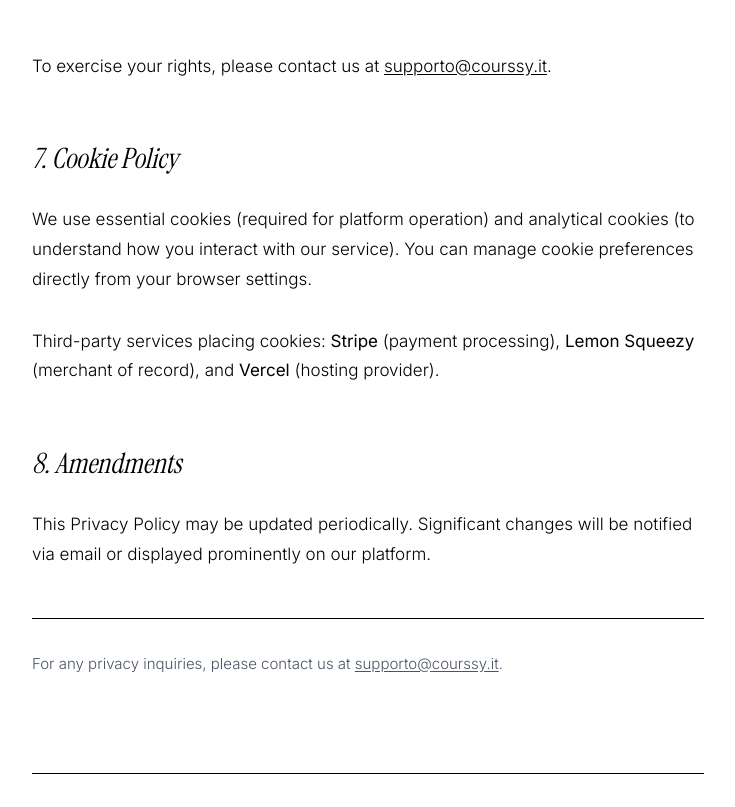
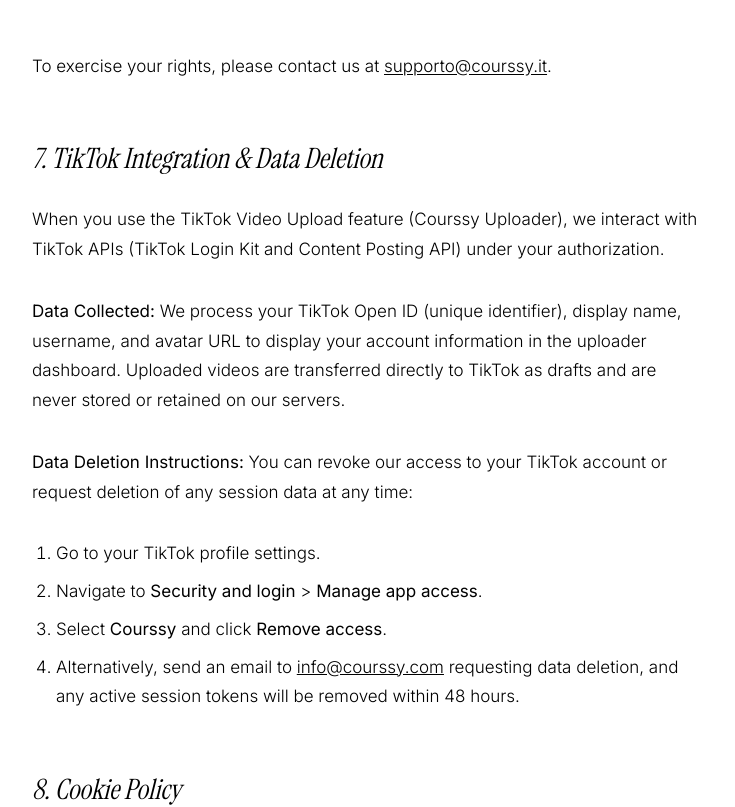
Before and after one commit to Marcuss-ops/Courser, a Next.js app: page /privacy in a window 1280 px wide. Shown: the part 2443-3250 px from the top of the page, without its empty margins (272-1007 px from the left). Built offline with nearby package versions, Linux system fonts and the light colour scheme; no server answers; a web font is replaced by a local one.

Commit message:
docs: add TikTok integration details to main site terms and privacy policy

```diff
--- a/src/app/privacy/page.tsx
+++ b/src/app/privacy/page.tsx
@@ -193,12 +193,36 @@
                 </p>
               </div>
 
+              <div className="space-y-8">
+                <h2
+                  className="font-serif italic text-[28px] leading-none pt-4"
+                  style={{ fontFamily: "var(--font-serif), 'Instrument Serif', serif" }}
+                >
+                  7. TikTok Integration &amp; Data Deletion
+                </h2>
+                <p>
+                  When you use the TikTok Video Upload feature (Courssy Uploader), we interact with TikTok APIs (TikTok Login Kit and Content Posting API) under your authorization.
+                </p>
+                <p>
+                  <strong>Data Collected:</strong> We process your TikTok Open ID (unique identifier), display name, username, and avatar URL to display your account information in the uploader dashboard. Uploaded videos are transferred directly to TikTok as drafts and are never stored or retained on our servers.
+                </p>
+                <p>
+                  <strong>Data Deletion Instructions:</strong> You can revoke our access to your TikTok account or request deletion of any session data at any time:
+                </p>
+                <ol className="list-decimal pl-6 space-y-2">
+                  <li>Go to your TikTok profile settings.</li>
+                  <li>Navigate to <strong>Security and login</strong> &gt; <strong>Manage app access</strong>.</li>
+                  <li>Select <strong>Courssy</strong> and click <strong>Remove access</strong>.</li>
+                  <li>Alternatively, send an email to <a href="mailto:info@courssy.com" className="underline">info@courssy.com</a> requesting data deletion, and any active session tokens will be removed within 48 hours.</li>
+                </ol>
+              </div>
+
               <div className="space-y-8" id="cookies">
                 <h2
                   className="font-serif italic text-[28px] leading-none pt-4"
                   style={{ fontFamily: "var(--font-serif), 'Instrument Serif', serif" }}
                 >
-                  7. Cookie Policy
+                  8. Cookie Policy
                 </h2>
                 <p>
                   We use essential cookies (required for platform operation) and analytical cookies (to understand how you interact with our service). You can manage cookie preferences directly from your browser settings.
--- a/src/app/terms/page.tsx
+++ b/src/app/terms/page.tsx
@@ -227,7 +227,22 @@
                   className="font-serif italic text-[28px] leading-none pt-4"
                   style={{ fontFamily: "var(--font-serif), 'Instrument Serif', serif" }}
                 >
-                  10. Governing Law
+                  10. TikTok Integration &amp; Video Uploads
+                </h2>
+                <p>
+                  Courssy integrates with official TikTok APIs (TikTok Login Kit and Content Posting API) to facilitate video uploads to your TikTok account as drafts.
+                </p>
+                <p>
+                  By using this integration, you agree to comply with TikTok's Terms of Service and Community Guidelines. Courssy is not responsible for any actions taken by TikTok Inc. regarding your account, including but not limited to content removal, suspension, or restrictions.
+                </p>
+              </div>
+
+              <div className="space-y-8">
+                <h2
+                  className="font-serif italic text-[28px] leading-none pt-4"
+                  style={{ fontFamily: "var(--font-serif), 'Instrument Serif', serif" }}
+                >
+                  11. Governing Law
                 </h2>
                 <p>
                   These Terms are governed by Italian law. Any dispute will be resolved exclusively in the Court of Rome.
```
